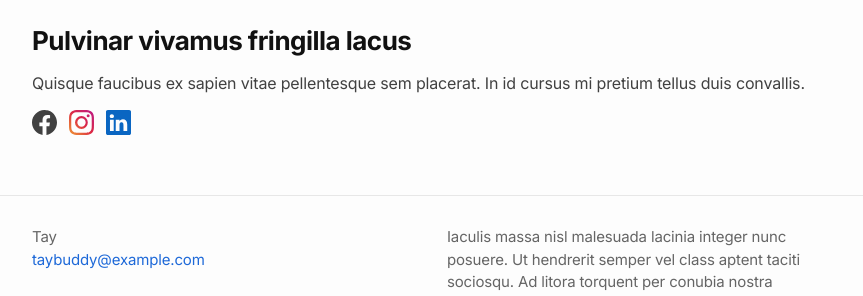
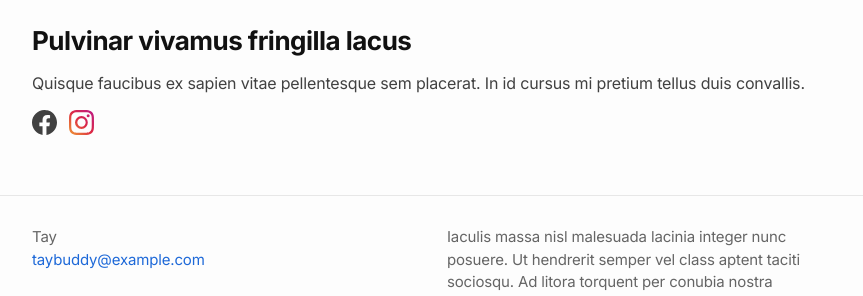
Before and after one commit to taybuddy/taybuddy.github.io, a Jekyll site: the page built from index.md, in a window 1280 px wide. Shown: the part 1235-1531 px from the top of the page, without its empty margins (208-1071 px from the left). Built offline with Jekyll 4.4.1, drawn with Linux system fonts in a browser that asks for light colours; nearby versions of some CDN libraries.

Commit message:
Update info

```diff
--- a/index.md
+++ b/index.md
@@ -91,12 +91,4 @@ Quisque faucibus ex sapien vitae pellentesque sem placerat. In id cursus mi pret
       </svg>
     </a>
   </span>
-
-  <span>
-    <a href="#" target="_blank">
-      <svg xmlns="http://www.w3.org/2000/svg" width="25" height="25" fill="#0A66C2" class="bi bi-linkedin" viewBox="0 0 16 16">
-        <path d="M0 1.146C0 .513.526 0 1.175 0h13.65C15.474 0 16 .513 16 1.146v13.708c0 .633-.526 1.146-1.175 1.146H1.175C.526 16 0 15.487 0 14.854zm4.943 12.248V6.169H2.542v7.225zm-1.2-8.212c.837 0 1.358-.554 1.358-1.248-.015-.709-.52-1.248-1.342-1.248S2.4 3.226 2.4 3.934c0 .694.521 1.248 1.327 1.248zm4.908 8.212V9.359c0-.216.016-.432.08-.586.173-.431.568-.878 1.232-.878.869 0 1.216.662 1.216 1.634v3.865h2.401V9.25c0-2.22-1.184-3.252-2.764-3.252-1.274 0-1.845.7-2.165 1.193v.025h-.016l.016-.025V6.169h-2.40c.03.678 0 7.225 0 7.225z"/>
-      </svg>
-    </a>
-  </span>
 </div>
```
